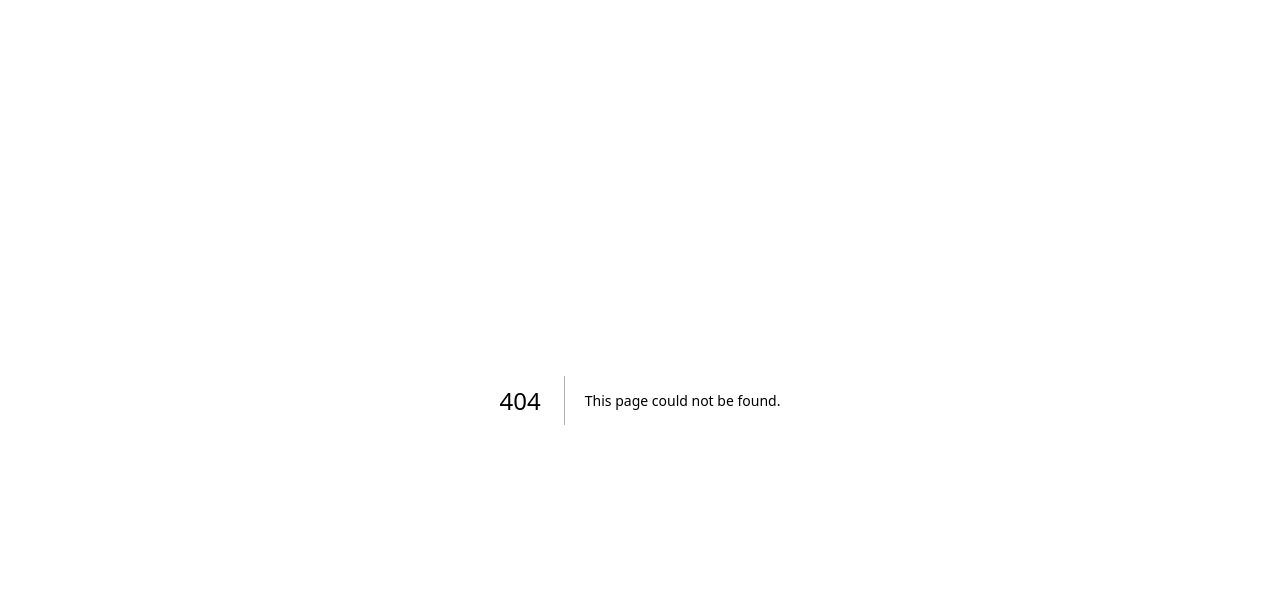
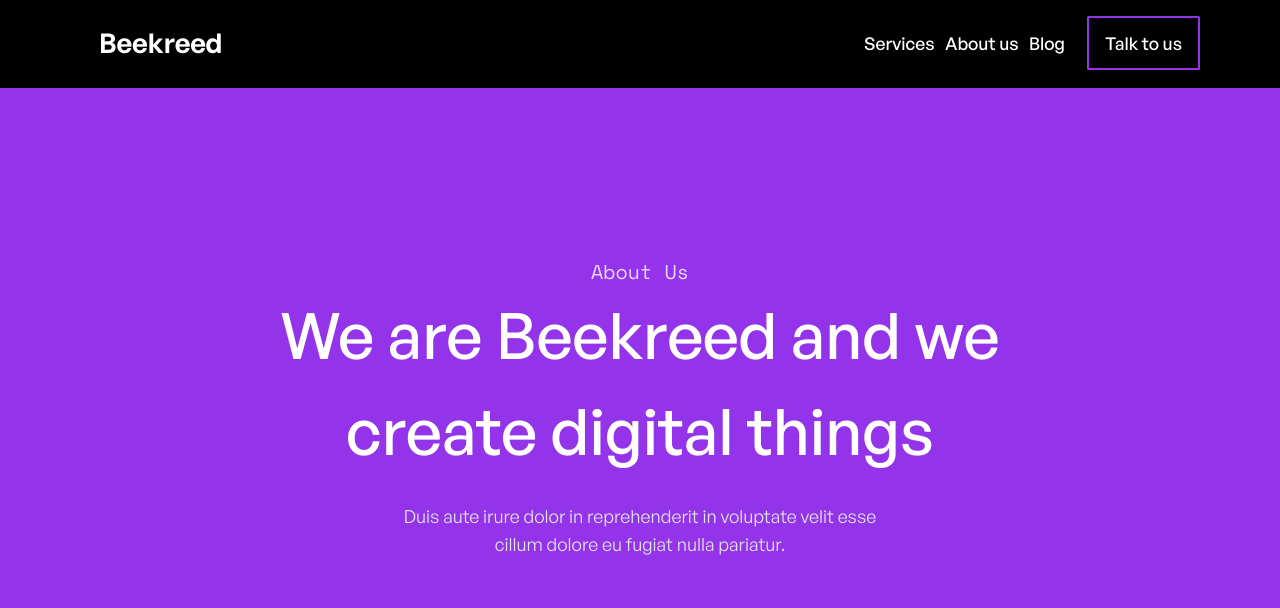
Before and after one commit to Ife-blink/page, a Next.js app in the folder beekreed/: page /AboutUs in a window 1280 px wide. Before the commit this address had no page. Shown: the top 608 px of the page. Built offline with nearby package versions, Linux system fonts and the light colour scheme.

Commit message:
About us page

```diff
--- /dev/null
+++ b/beekreed/src/components/AboutUsPage/Hero.js
@@ -0,0 +1,16 @@
+import React from 'react'
+import Image from 'next/image'
+
+
+function Hero() {
+  return (
+    <div className='h-[80vh] bg-purple-600 my-auto font-sans flex flex-col justify-center items-center w-[100%] px-[18%]'>
+      <h3 className='font-mono text-xl text-purple-200'>About Us</h3>
+      <h1 className='text-[4rem] text-center text-white font-medium'>We are Beekreed and we create digital things</h1>
+      <p className='px-[20%] text-lg text-center mt-6 text-[#e4e4e4]'>Duis aute irure dolor in reprehenderit in voluptate velit esse cillum dolore eu fugiat nulla pariatur.</p>
+
+    </div>
+  )
+}
+
+export default Hero
--- /dev/null
+++ b/beekreed/src/components/AboutUsPage/HeroImage.js
@@ -0,0 +1,12 @@
+import React from 'react'
+import Image from 'next/image'
+
+function HeroImage() {
+  return (
+    <div className='flex py-8 justify-center'>
+        <Image width={800} height={300} src={`http://source.unsplash.com/zoCDWPuiRuA`} />
+    </div>
+  )
+}
+
+export default HeroImage
--- /dev/null
+++ b/beekreed/src/components/AboutUsPage/PageMetric.js
@@ -0,0 +1,17 @@
+import React from 'react'
+
+function PageMetric() {
+  return (
+    <div className='h-[100vh] flex flex-col justify-center items-center'>
+        <div className='px-[15%]'>
+        <h3 className='font-sans font-medium text-2xl text-center text-purple-800'>Lorem ipsum dolor sit amet, consectetur adipiscing elit, sed do eiusmod tempor incididunt ut labore et dolore magna aliqua. Ut enim ad minim veniam, quis nostrud.
+       <span className='text-slate-400'> Exercitation ullamco laboris nisi ut aliquip ex ea commodo consequat. Duis aute irure dolor in reprehenderit.</span>
+        </h3>
+        </div>
+
+
+    </div>
+  )
+}
+
+export default PageMetric
--- a/beekreed/src/components/Section3.js
+++ b/beekreed/src/components/Section3.js
@@ -14,7 +14,7 @@ function Section3() {
     <section className='w-[100%] justify-items-center bg-[#7c0eca]  flex flex-col-reverse '>
        <div className=' h-[100%] text-white px-[5%] xl:py-[5%]'>
        <Setion3util name={"About Beekreed"}
-        number={'01'} desc={"Working with startups to build memorable brands from the ground up or established businesses to refresh and modernize."}
+        number={'01'} desc={"We help startups balance and build long lasting yadiyadiaya memorable brands from the ground up or established businesses to refresh and modernize."}
        />
        <h3 className='font-sans mt-4 font-semibold text-[1.5rem] xl:text-[2rem] lg:mt-8'>So why Beekreed</h3>
        <p className='font-sans font-light xl:text-[1.5rem] mt-3 mb-10'>Working with startups to build memorable brands from the ground up or established businesses to refresh and modernize.</p>
--- /dev/null
+++ b/beekreed/src/pages/AboutUs.js
@@ -0,0 +1,29 @@
+import React from 'react'
+import Head from 'next/head'
+import Image from 'next/image'
+import Hero from '@/components/AboutUsPage/Hero'
+import HeroImage from '@/components/AboutUsPage/HeroImage'
+import PageMetric from '@/components/AboutUsPage/PageMetric'
+import Header from '@/components/Header'
+
+
+function AboutUs() {
+  return (
+    <>
+    <Head>
+        <title>About Us</title>
+        <meta name="description" content="Generated by create next app" />
+        <meta name="viewport" content="width=device-width, initial-scale=1" />
+        <link rel="icon" href="/favicon.ico" />
+      </Head>
+      <main className='flex justify-center flex-col'>
+      <Header />
+      <Hero />
+      <HeroImage />
+      <PageMetric />
+      </main>
+    </>
+  )
+}
+
+export default AboutUs
```
